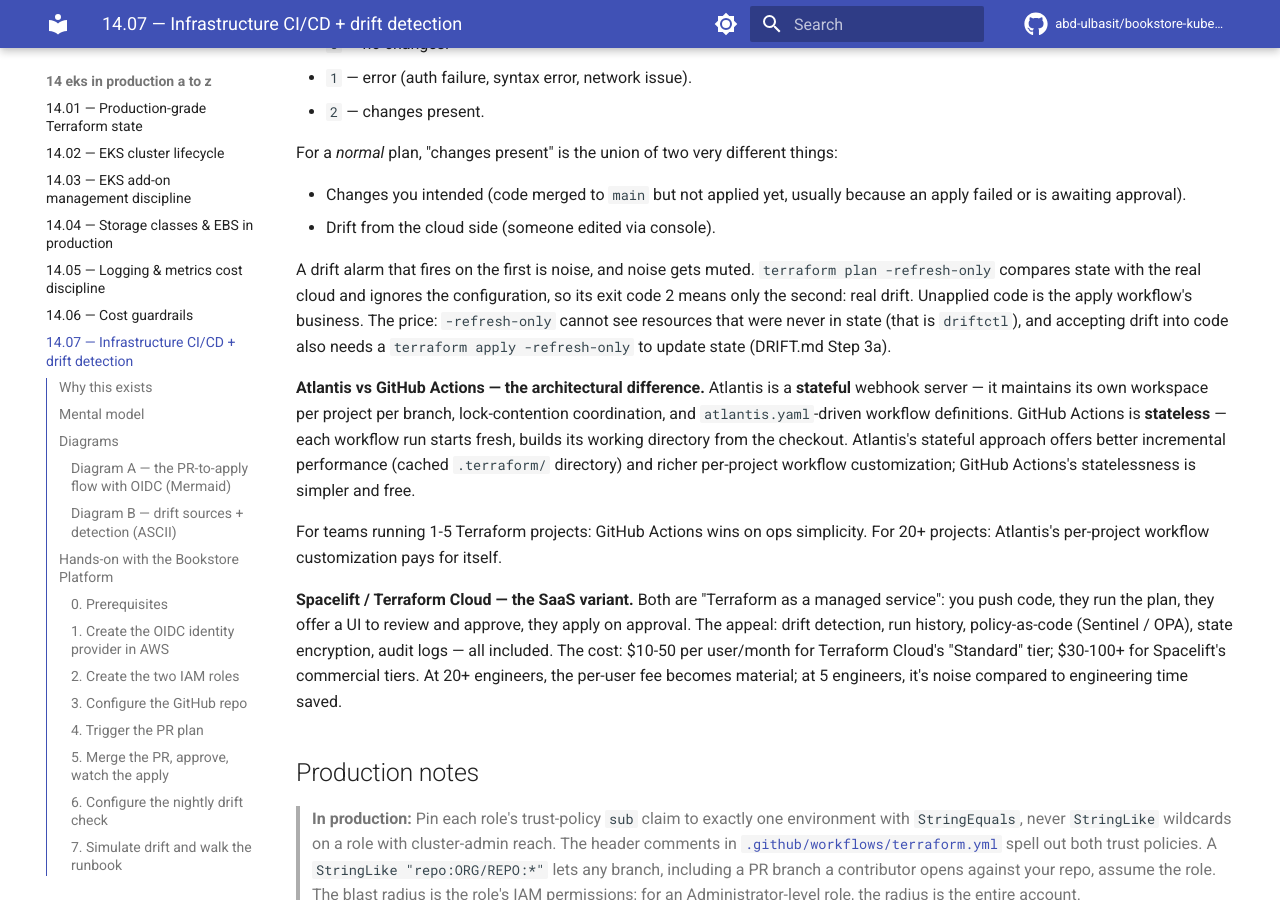
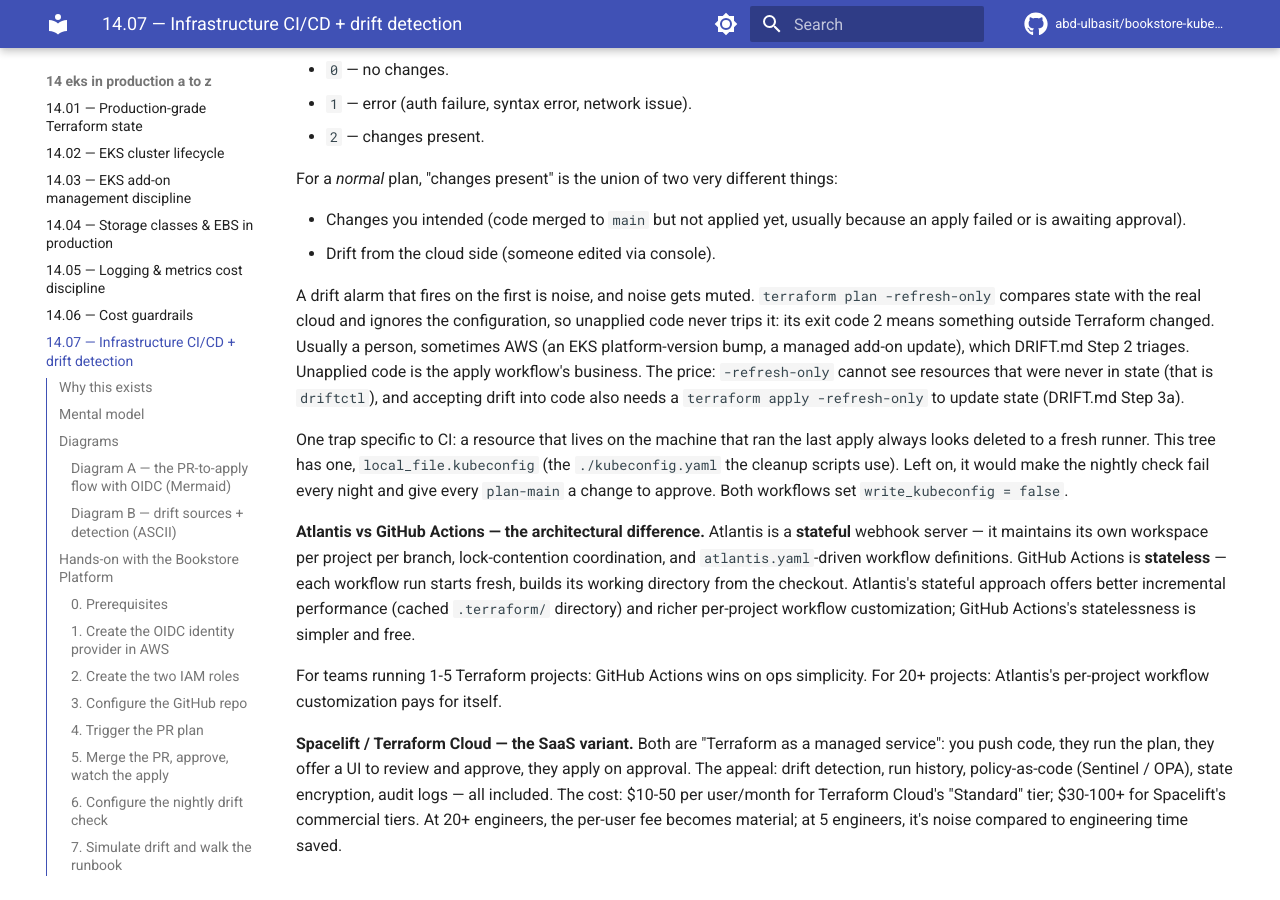
Before and after one commit to abd-ulbasit/bookstore-kubernetes-guide, an MkDocs documentation site: the page built from full-guide/14-eks-in-production-a-to-z/07-infrastructure-cicd-and-drift.md, in a window 1280 px wide and 900 px high, scrolled down 12631 px. Built offline with MkDocs 1.6.1 and Material for MkDocs 9.7.7, drawn with Linux system fonts in a browser that asks for light colours; comment, search, counter and statistics services are not loaded; some of the changed text lies outside the part shown.

Commit message:
Keep kubeconfig.yaml out of CI runs so drift checks mean drift
local_file.kubeconfig writes ./kubeconfig.yaml next to whoever applied.
On a fresh CI runner the file is always missing, so refresh drops the
resource from state. With hashicorp/local 2.9.1, after deleting the
file, `terraform plan -refresh-only -detailed-exitcode` exits 2 with
`local_file.kubeconfig (delete)` in resource_drift. The nightly check
would therefore open a drift issue every night, and every plan-main
would re-create the file, so has_changes was always true and every push
to main needed an approval. The claims that "exit code 2 means real
drift" (workflow header, platform README, DRIFT.md, ch.14.07) and that a
run with no changes "stops here" were false for this tree.

Add write_kubeconfig (default true, so laptop use and the cleanup
scripts are unchanged) and gate the resource and the kubeconfig_path
output on it. Both workflow templates set TF_VAR_write_kubeconfig=false.
Adding count is an implicit move to local_file.kubeconfig[0], so an
existing laptop state plans no change (checked locally); a state last
written by a laptop apply shows the file once in the nightly check,
until the first CI apply removes it.

Reword the exit-code claims: exit 2 means refresh found a difference,
never unapplied code, but AWS-side updates count too. DRIFT.md lists the
two non-human causes, including this one.

Co-Authored-By: Claude Opus 5.5 <noreply@anthropic.com>

```diff
--- a/full-guide/14-eks-in-production-a-to-z/07-infrastructure-cicd-and-drift.md
+++ b/full-guide/14-eks-in-production-a-to-z/07-infrastructure-cicd-and-drift.md
@@ -502,7 +502,10 @@ trigger logic:
   - `0` — no drift; the workflow exits cleanly.
   - `1` — plan errored (auth, syntax, network) — different problem;
     workflow fails so on-call notices.
-  - `2` — drift detected; the workflow proceeds.
+  - `2` — refresh found a difference between state and the real
+    resources; the workflow proceeds. (Both workflows set
+    `write_kubeconfig = false`, so the runner-local `kubeconfig.yaml`
+    is not one of them. See *How it works under the hood*.)
 
 On exit code 2, a second job, which holds `issues: write` and no
 cloud credentials, uses `actions/github-script` to either:
@@ -704,11 +707,21 @@ different things:
 
 A drift alarm that fires on the first is noise, and noise gets muted.
 `terraform plan -refresh-only` compares state with the real cloud and
-ignores the configuration, so its exit code 2 means only the second:
-real drift. Unapplied code is the apply workflow's business. The
-price: `-refresh-only` cannot see resources that were never in state
-(that is `driftctl`), and accepting drift into code also needs a
-`terraform apply -refresh-only` to update state (DRIFT.md Step 3a).
+ignores the configuration, so unapplied code never trips it: its exit
+code 2 means something outside Terraform changed. Usually a person,
+sometimes AWS (an EKS platform-version bump, a managed add-on update),
+which DRIFT.md Step 2 triages. Unapplied code is the apply workflow's
+business. The price: `-refresh-only` cannot see resources that were
+never in state (that is `driftctl`), and accepting drift into code also
+needs a `terraform apply -refresh-only` to update state (DRIFT.md
+Step 3a).
+
+One trap specific to CI: a resource that lives on the machine that ran
+the last apply always looks deleted to a fresh runner. This tree has
+one, `local_file.kubeconfig` (the `./kubeconfig.yaml` the cleanup
+scripts use). Left on, it would make the nightly check fail every night
+and give every `plan-main` a change to approve. Both workflows set
+`write_kubeconfig = false`.
 
 **Atlantis vs GitHub Actions — the architectural difference.**
 Atlantis is a **stateful** webhook server — it maintains its own
```
Also changed, not shown: full-guide/examples/bookstore-platform/terraform/README.md (+2 -2 lines), full-guide/examples/bookstore-platform/terraform/drift-check/DRIFT.md (+13 -0 lines), 5 other files.
